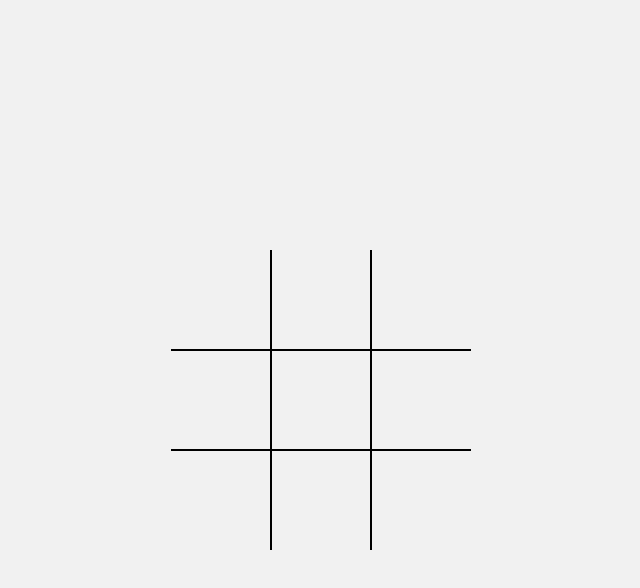
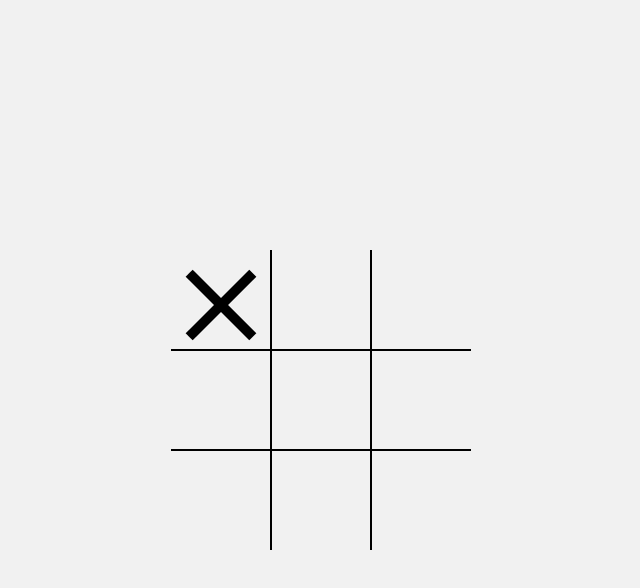
Before and after one commit to Ibrahim-Hashem/tictactoe, a plain HTML site: page index.html in a window 1280 px wide. Both pictures are taken after a click on the element 540 px from the left and 300 px from the top of the page. Shown: the whole page, without its empty margins (319-959 px from the left). Drawn offline with Linux system fonts and the light colour scheme.

Commit message:
implemented click functionality

```diff
--- a/index.js
+++ b/index.js
@@ -1,8 +1,32 @@
+const board = document.querySelector('.board');
+document.addEventListener("DOMContentLoaded", (event) => {
+  board.classList.add('x');
+});
+window.addEventListener("load", (event) => {
+
+});
+
 const cellElements = document.querySelectorAll('[data-cell]');
 cellElements.forEach(cell => {
   cell.addEventListener('click', handleClick, { once: true });
 });
 
 function handleClick(e) {
-  console.log(e.target);
+  const turn = checkTurn();
+  const cell = e.target;
+  cell.classList.add(turn);
+  switchTurn();
 }
+
+function checkTurn(){
+  if(board.classList.contains('x')){
+    return 'x';
+  }else{
+    return 'circle';
+  }
+}
+
+function switchTurn(){
+  board.classList.toggle('x');
+  board.classList.toggle('circle');
+}
--- a/style.css
+++ b/style.css
@@ -59,6 +59,7 @@ body{
 }
 .board.x .cell:not(.x):not(.circle):hover::before, .board.x .cell:not(.x):not(.circle):hover::after, .board.circle .cell:not(.x):not(.circle):hover::before, .board.circle .cell:not(.x):not(.circle):hover::after{
   opacity: 0.2;
+  /* background: rgb(223, 223, 223); */
 }
 
 .cell.x,.cell.circle {
```
